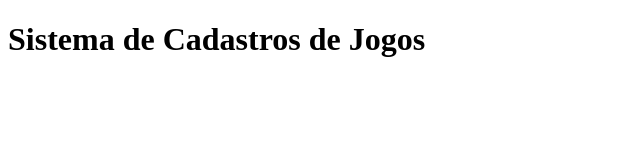
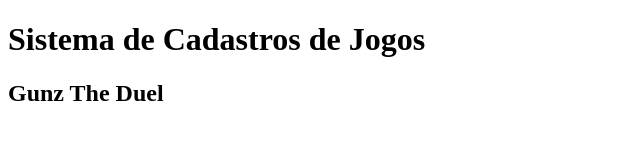
Before and after one commit to lukaboy-linux/sistema-de-cadastro, a plain HTML site: page index.html in a window 1280 px wide. Shown: the whole page, without its empty margins (0-640 px from the left). Drawn offline with Linux system fonts and the light colour scheme.

Commit message:
novo jogo adicionado

```diff
--- a/index.html
+++ b/index.html
@@ -7,6 +7,7 @@
 </head>
 <body>
     <h1>Sistema de Cadastros de Jogos</h1>
+    <h2>Gunz The Duel<h2>
     <script src="app.js"></script>
 </body>
 </html>
```
